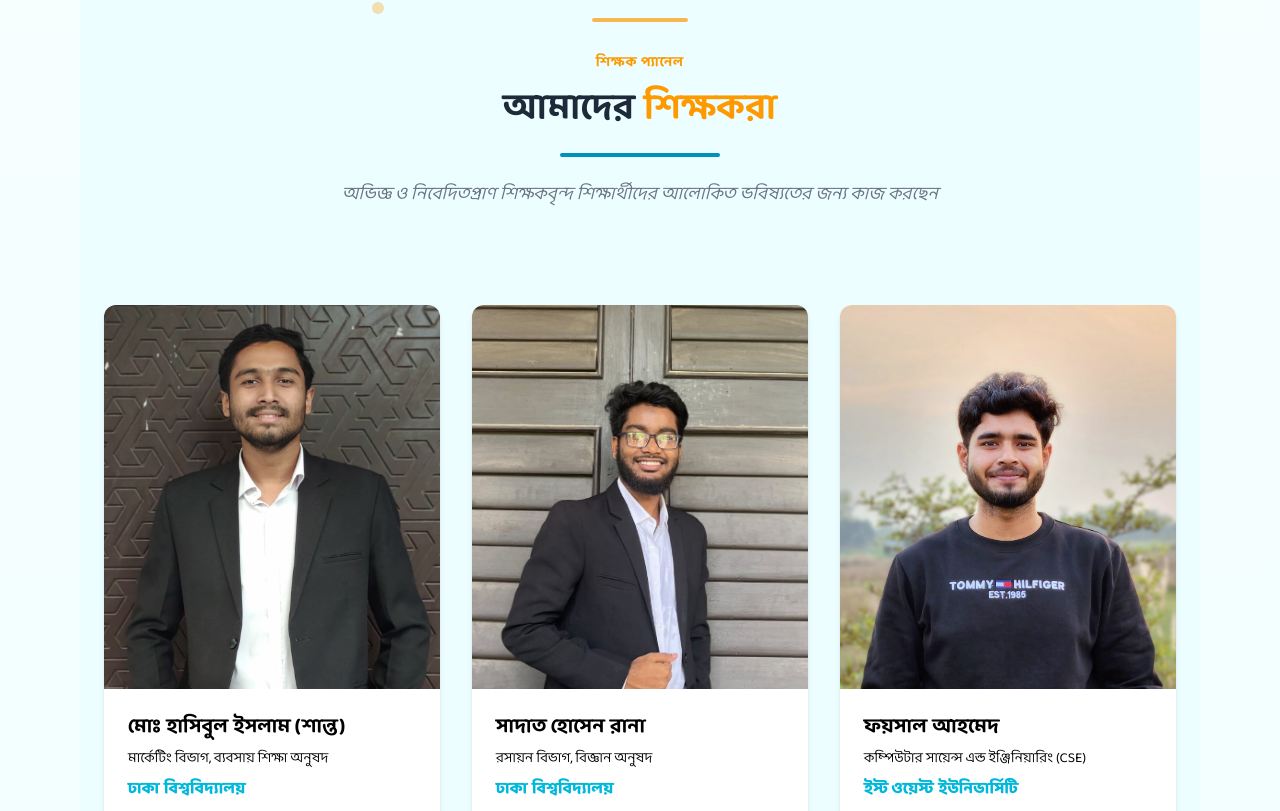
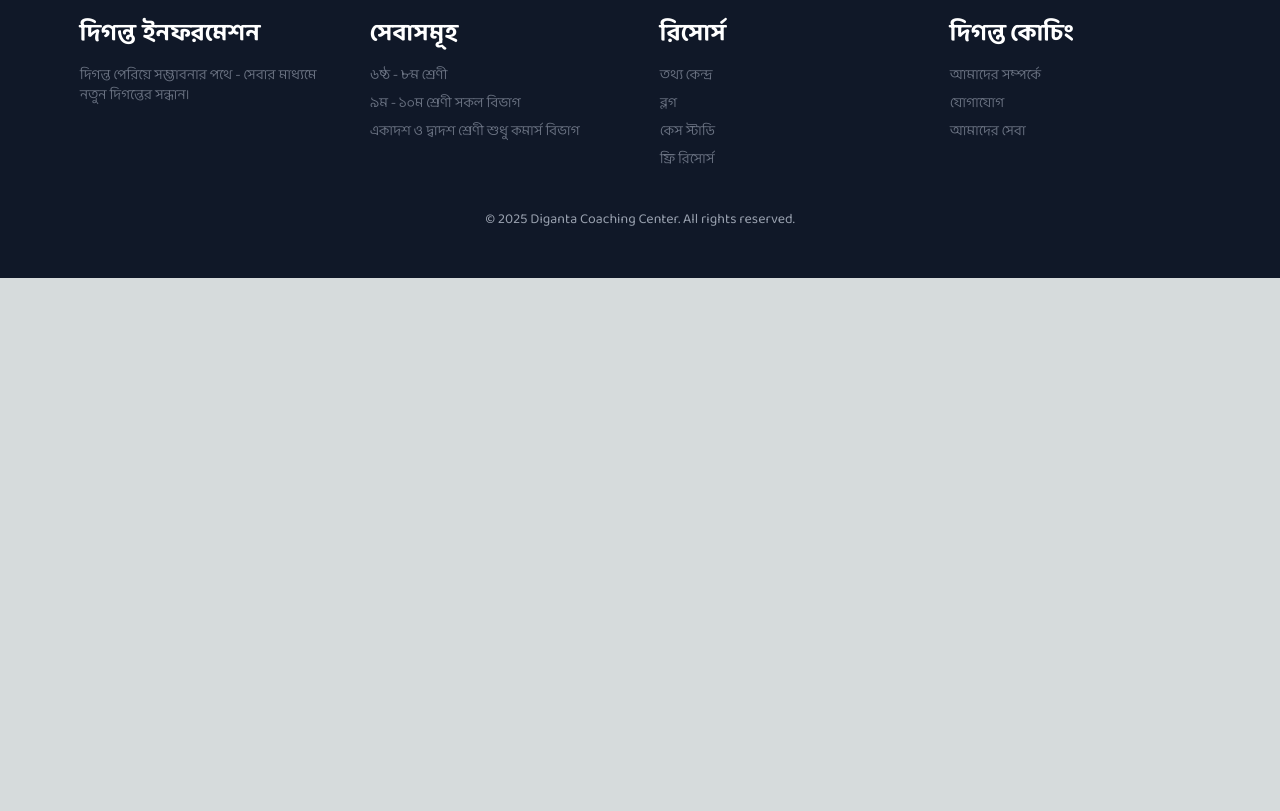
Before and after one commit to NahinIntesher/diganta, a Next.js app: page /our-courses in a window 1280 px wide. Shown: the part 1745-2556 px from the top of the page. After the commit the page ends 2023 px from the top, so only its background shows below. Built offline with nearby package versions, Linux system fonts and the light colour scheme.

Commit message:
Update page.js

```diff
--- a/src/app/our-courses/page.js
+++ b/src/app/our-courses/page.js
@@ -132,76 +132,6 @@
           </div>
         </div>
       </section>
-
-      {/* Teachers Section */}
-      <section id="teachers" className="py-16 mt-20 bg-cyan-50">
-        <div className="max-w-6xl mx-auto px-6">
-          <motion.div
-            className="text-center mb-24 relative"
-            initial="hidden"
-            whileInView="visible"
-            viewport={{ once: true, margin: "-100px" }}
-            variants={fadeInUp}
-          >
-            {/* Decorative elements */}
-            <div className="absolute top-0 left-1/2 -translate-x-1/2 -translate-y-8 w-24 h-1 bg-amber-500 rounded-full opacity-70"></div>
-            <div className="absolute -top-12 left-1/4 w-3 h-3 bg-amber-500 rounded-full opacity-30"></div>
-            <div className="absolute -top-20 right-1/3 w-5 h-5 bg-cyan-500 rounded-full opacity-20"></div>
-
-            {/* Optional label */}
-            <motion.span
-              variants={highlightAnim}
-              className="inline-block text-sm uppercase tracking-wider text-amber-500 font-bold mb-4"
-            >
-              শিক্ষক প্যানেল
-            </motion.span>
-
-            {/* Main heading */}
-            <h2 className="text-3xl sm:text-4xl font-bold text-gray-800 mb-6">
-              আমাদের <span className="text-amber-500">শিক্ষকরা</span>
-            </h2>
-
-            <div className="flex justify-center mb-6">
-              <div className="h-1 w-40 bg-cyan-600 rounded"></div>
-            </div>
-
-            <p className="text-gray-500 text-base sm:text-lg italic">
-              অভিজ্ঞ ও নিবেদিতপ্রাণ শিক্ষকবৃন্দ শিক্ষার্থীদের আলোকিত ভবিষ্যতের
-              জন্য কাজ করছেন
-            </p>
-          </motion.div>
-
-          <div className="grid grid-cols-1 sm:grid-cols-2 lg:grid-cols-3 gap-8">
-            {Teachers.map((teacher, index) => (
-              <motion.div
-                key={index}
-                initial={{ opacity: 0, y: 20 }}
-                whileInView={{ opacity: 1, y: 0 }}
-                whileHover={{ y: -5 }}
-                transition={{ delay: index * 0.1 }}
-                viewport={{ once: true }}
-                className="bg-white rounded-xl border-cyan-500 overflow-hidden shadow-md hover:shadow-lg transition"
-              >
-                <img
-                  src={teacher.image}
-                  alt={teacher.name}
-                  className="w-full h-96 object-cover"
-                />
-                <div className="p-6">
-                  <h3 className="text-xl font-bold text-black">
-                    {teacher.name}
-                  </h3>
-                  <p className="text-black text-sm mt-2 ">{teacher.subject}</p>
-                  <p className="text-cyan-500 text-md font-extrabold  mt-2">
-                    {teacher.qualification}
-                  </p>
-                  <p className="text-gray-600 mt-3 text-xs">{teacher.bio}</p>
-                </div>
-              </motion.div>
-            ))}
-          </div>
-        </div>
-      </section>
     </div>
   );
 }
```
